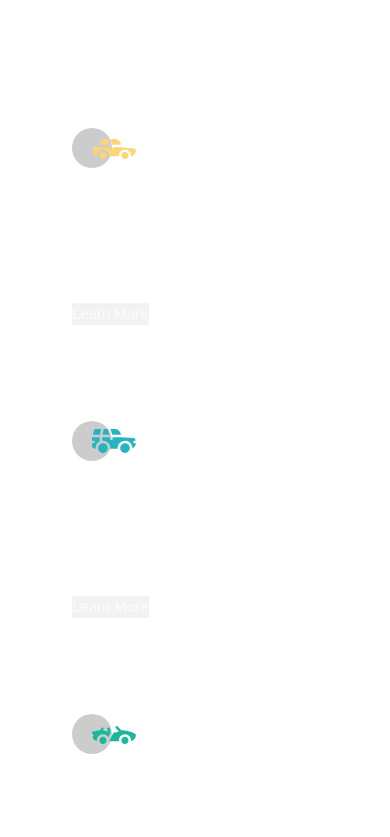
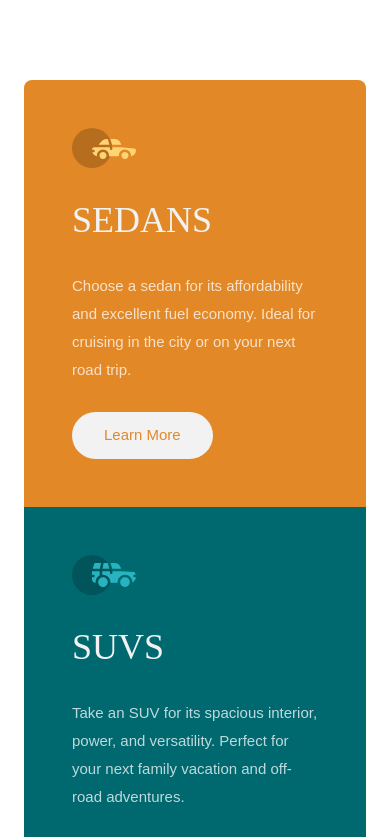
Before and after one commit to lioneltraore/frontendmentor.io-challenges, a React (Create React App) app in the folder React/column-preview-card/: page / in a window 390 px wide. Shown: the top 837 px of the page. Built offline with nearby package versions, Linux system fonts and the light colour scheme.

Commit message:
complete mobile layout

```diff
--- a/React/column-preview-card/package.json
+++ b/React/column-preview-card/package.json
@@ -36,8 +36,8 @@
     ]
   },
   "devDependencies": {
-    "autoprefixer": "^10.4.4",
-    "postcss": "^8.4.12",
+    "autoprefixer": "^10.4.7",
+    "postcss": "^8.4.14",
     "tailwindcss": "^3.0.24"
   }
 }
--- a/React/column-preview-card/src/App.js
+++ b/React/column-preview-card/src/App.js
@@ -1,4 +1,4 @@
-import CardSection from "./components/card-section/card-section";
+import CardSection from "./components/CardSection/CardSection";
 
 function App() {
   return (
--- a/React/column-preview-card/src/components/card-section/card-section.js
+++ b/React/column-preview-card/src/components/CardSection/CardSection.js
@@ -1,4 +1,4 @@
-import Card from "../card/card";
+import Card from "../Card/Card";
 import iconSuv from "../../assets/images/icon-suvs.svg";
 import iconLuxury from "../../assets/images/icon-luxury.svg";
 import iconSedans from "../../assets/images/icon-sedans.svg";
@@ -15,23 +15,23 @@ const CardSection = () => {
     rental and arrive in style.`;
 
     return (
-        <div>
+        <div className="overflow-hidden rounded-lg">
             <Card
-            color="bright-orange"
+           className="bg-bright-orange text-bright-orange"
             icon={iconSedans}
             title="sedans"
             body={bodySedan}
             />
 
             <Card
-            color="dark-cyan"
+            className="bg-dark-cyan text-dark-cyan"
             icon={iconSuv}
             title="suvs"
             body={bodySuv}
             />
 
             <Card
-            color="very-dark-cyan"
+            className="bg-very-dark-cyan text-very-dark-cyan"
             icon={iconLuxury}
             title="luxury"
             body={bodyLuxury}
--- a/React/column-preview-card/src/components/button/button.js
+++ b/React/column-preview-card/src/components/button/button.js
@@ -1,6 +1,6 @@
 const Button = (props) => {
     return (
-        <div className={`flex bg-light-gray w-max ${props.className}`}>
+        <div className="flex px-8 py-3 rounded-full w-max bg-light-gray">
             {props.children}
         </div>
     );
--- a/React/column-preview-card/src/components/card/card.js
+++ b/React/column-preview-card/src/components/card/card.js
@@ -1,16 +1,16 @@
-import Button from "../button/button";
+import Button from "../Button/Button";
 
 
 const Card = (props) => {
     return (
-        <div className={`p-12 text-transparent text-default bg-${props.color}`}>
+        <div className={`${props.className} p-12 text-default`}>
             <img src={props.icon} alt={props.title} />
 
-            <h2>{props.title}</h2>
+            <h2 className="my-8 text-4xl uppercase text-light-gray font-bsd">{props.title}</h2>
 
-            <p className="leading-7">{props.body}</p>
+            <p className="leading-7 text-transparent mb-7">{props.body}</p>
 
-            <Button className={`text-${props.color}`}>Learn More</Button>
+            <Button>Learn More</Button>
 
         </div>
     );
--- a/React/column-preview-card/tailwind.config.js
+++ b/React/column-preview-card/tailwind.config.js
@@ -1,6 +1,6 @@
 module.exports = {
   content: [
-    "./src/**/*.{js,jsx,ts,tsx}",
+    "./src/**/*.{html,js}"
   ],
   theme: {
     extend: {
@@ -13,7 +13,10 @@ module.exports = {
       },
       fontSize: {
         'default': '15px'
-      }
+      },
+      fontFamily: {
+        'bsd': ['Big Shoulders Display', 'cursive']
+      },
     },
   },
   plugins: [],
```
Also changed, not shown: 1 other file (tests, documents, lock files or other folders).
